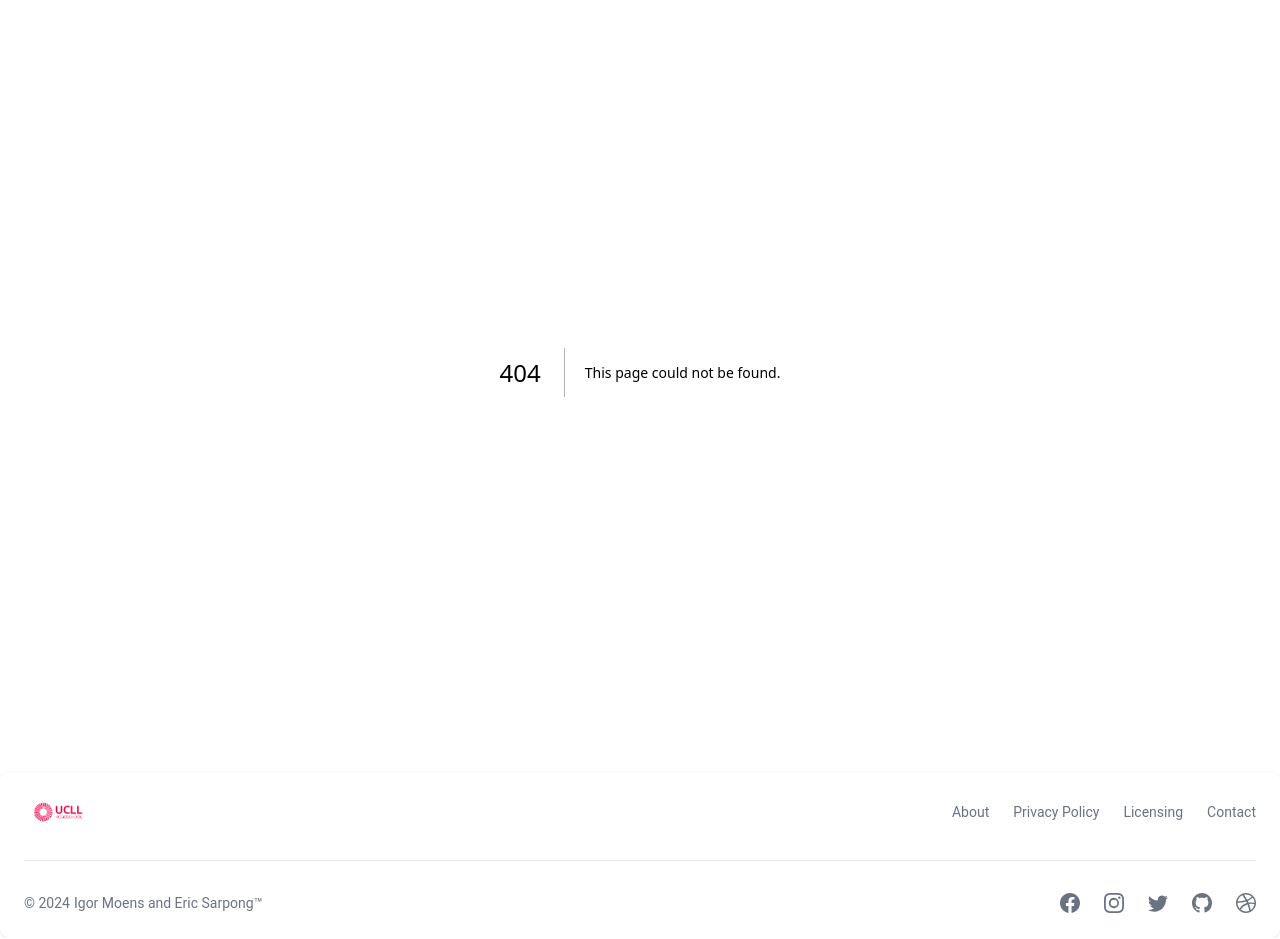
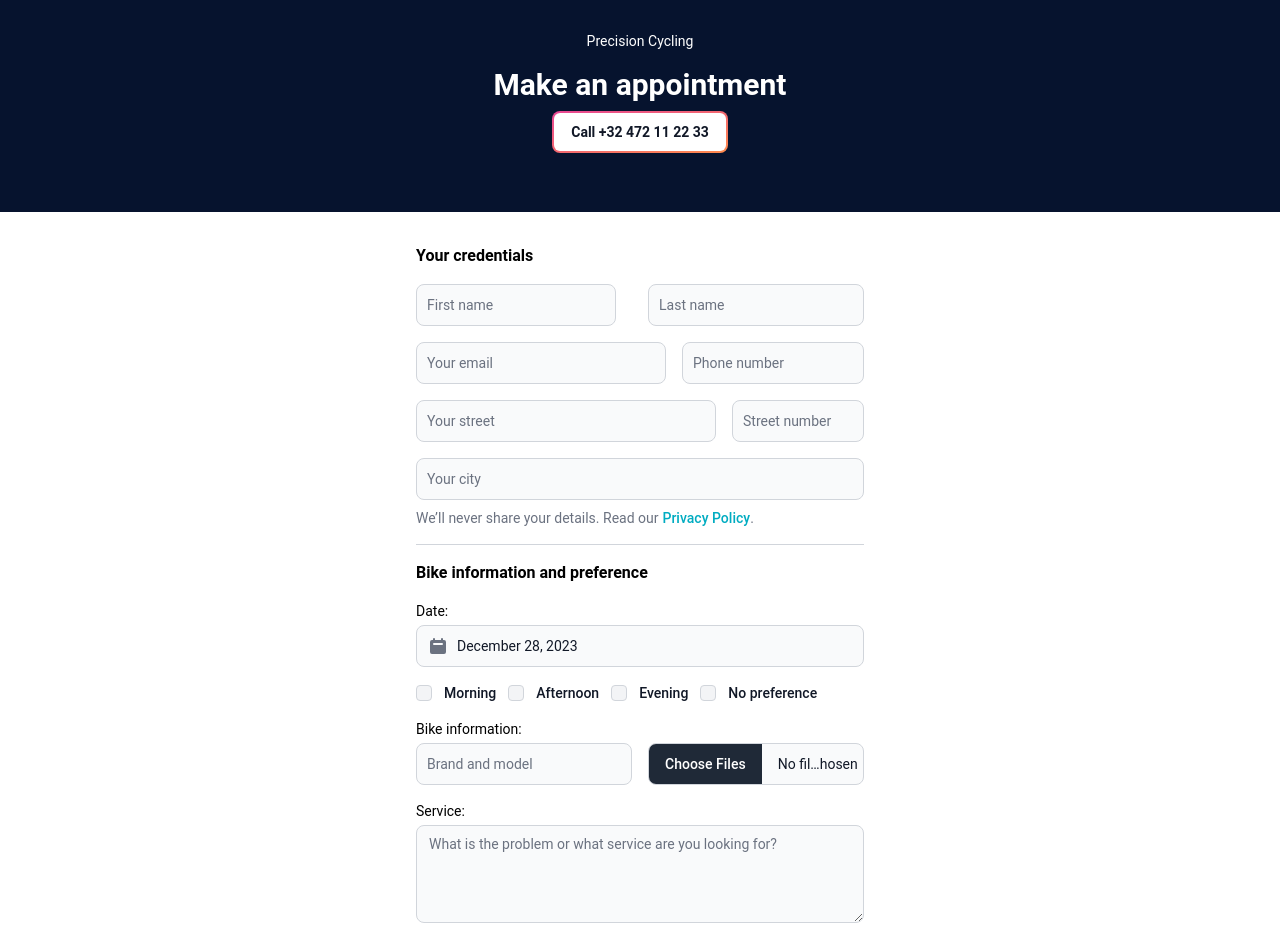
Before and after one commit to IgorMoensStudent/VisualDesign27, a Next.js app in the folder visualdesign/: page /appointment in a window 1280 px wide. Before the commit this address had no page. Shown: the part 160-1099 px from the top of the page. Built offline with nearby package versions, Linux system fonts and the light colour scheme.

Commit message:
Form almost finished

```diff
--- /dev/null
+++ b/visualdesign/pages/appointment/index.tsx
@@ -0,0 +1,131 @@
+import Head from "next/head";
+import Link from "next/link";
+import { Button, Checkbox, Label, TextInput, Datepicker,  FileInput, Textarea } from 'flowbite-react';
+
+const Appointment: React.FC = () => {
+    return (
+        <>
+        <Head>
+            <title>Appointment</title>
+        </Head>
+
+        <main className="">
+        <div className="mx-auto max-w-full">
+            <div className="h-[15rem] w-full bg-[#06132E] text-white flex flex-col items-center justify-center">
+                <div className="text-sm text-center mb-4">Precision Cycling</div>
+                <div className="text-3xl font-bold mb-2 text-center">Make an appointment</div>
+
+
+                <div className="flex flex-wrap gap-2">
+                <Button outline gradientDuoTone="pinkToOrange">
+                    <strong>Call +32 472 11 22 33</strong>
+                </Button>
+                </div>
+            </div>
+        </div>
+
+
+        <div className="flex-grow ">
+            <div className="flex flex-col lg:flex-row gap-8 p-8 items-center justify-center">
+                <div className="max-w-md">
+                    <div className="mb-4 text-1xl font-bold">Your credentials</div>
+
+                    <div className="flex flex-row mb-4">
+                        <div className="flex-1 mr-2">
+                            <TextInput id="firstName" type="text" placeholder="First name" style={{ width: '200px' }} required />
+                        </div>
+                        <div className="flex-1 ml-2">
+                            <TextInput id="lastName" type="text" placeholder="Last name" required />
+                        </div>
+                    </div>
+
+                    <div className="flex flex-row mb-4">
+                        <div className="flex-1 mr-2">
+                            <TextInput id="email" type="email" placeholder="Your email" style={{ width: '250px' }} required />
+                        </div>
+                        <div className="flex-1 ml-2">
+                            <TextInput id="phoneNumber" type="tel" placeholder="Phone number" required />
+                        </div>
+                    </div>
+
+                    <div className="flex flex-row mb-4">
+                        <div className="flex-1 mr-2">
+                            <TextInput id="street" type="text" placeholder="Your street" style={{ width: '300px' }} required />
+                        </div>
+                        <div className="flex-1 ml-2">
+                            <TextInput id="streetNumber" type="text" placeholder="Street number" required />
+                        </div>
+                    </div>
+
+                    <div className="flex flex-row mb-4">
+                        <div className="flex-1">
+                            <TextInput id="city" type="text" placeholder="Your city" required helperText= { <> We’ll never share your details. Read our<a href="#" className="ml-1 font-medium text-cyan-600 hover:underline dark:text-cyan-500">Privacy Policy</a>. </>}/>
+                        </div>
+                    </div>
+
+                    <div className="border-t border-gray-300 my-4"></div>
+
+                    <div className="mb-4 text-1xl font-bold">Bike information and preference</div>
+
+                    <div className="mb-1 text-sm ">Date:</div>
+                    <div className="flex flex-row mb-4">
+                        <div className="flex-1">
+                            <Datepicker />
+                        </div>
+                    </div>
+
+                    <div className="flex items-center gap-3 mb-4">
+                        <Checkbox id="promotion" />
+                        <Label htmlFor="promotion">Morning</Label>
+
+                        <Checkbox id="promotion" />
+                        <Label htmlFor="promotion">Afternoon</Label>
+
+                        <Checkbox id="promotion" />
+                        <Label htmlFor="promotion">Evening</Label>
+
+                        <Checkbox id="promotion" />
+                        <Label htmlFor="promotion">No preference</Label>
+                    </div>
+
+                    <div className="mb-1 text-sm ">Bike information:</div>
+                    <div className="flex flex-row mb-4">
+                        <div className="flex-1 mr-2">
+                            <TextInput id="city" type="text" placeholder="Brand and model" required/>
+                        </div>
+                        <div className="flex-1 ml-2">
+                            <FileInput id="multiple-file-upload" multiple />
+                        </div>
+                    </div>
+
+                    <div className="mb-1 text-sm ">Service:</div>
+                    <div className="flex flex-row mb-4">
+                        <div className="flex-1">
+                            <Textarea id="comment" placeholder="What is the problem or what service are you looking for?" required rows={4} />
+                        </div>
+                    </div>
+
+                    <div className="flex items-center gap-2 mb-4">
+                        <Checkbox id="accept" />
+                        <Label htmlFor="accept" className="flex">
+                        I agree with the&nbsp;
+                        <a href="#" className="text-cyan-600 hover:underline dark:text-cyan-500">
+                            terms and conditions
+                        </a>
+                        </Label>
+                    </div>
+
+                    <Button type="submit">Send</Button>
+
+
+                </div>
+            </div>
+        </div>
+
+        </main>
+
+        </>
+    )
+}
+
+export default Appointment;
--- a/visualdesign/pages/index.tsx
+++ b/visualdesign/pages/index.tsx
@@ -1,6 +1,7 @@
 import Head from "next/head";
 import React from "react";
 import Image from "next/image";
+import Link from 'next/link';
 import repair_1 from "../public/BikeRepair1.jpg";
 import repair_2 from "../public/BikeRepair2.jpg";
 import repair_3 from "../public/BikeRepair3.jpg";
@@ -26,9 +27,7 @@ const Home = () => {
                         <div className="text-xl text-center mb-4">Repair / Upgrade Shop</div>
 
                         <div className="flex flex-wrap gap-2">
-                        <Button outline gradientDuoTone="pinkToOrange">
-                            Make an appointment
-                        </Button>
+                        <Button outline gradientDuoTone="pinkToOrange"><Link href="/appointment">Make an appointment</Link></Button>
                         </div>
                     </div>
                 </div>
@@ -104,9 +103,7 @@ const Home = () => {
                         <div className="text-3xl font-bold mb-2 text-center">Do you need help with a bicycle repair?</div>
 
                         <div className="flex flex-wrap gap-2">
-                        <Button outline gradientDuoTone="pinkToOrange">
-                            Make an appointment
-                        </Button>
+                        <Button outline gradientDuoTone="pinkToOrange"><Link href="/appointment">Make an appointment</Link></Button>
                         </div>
                     </div>
                 </div>
```
